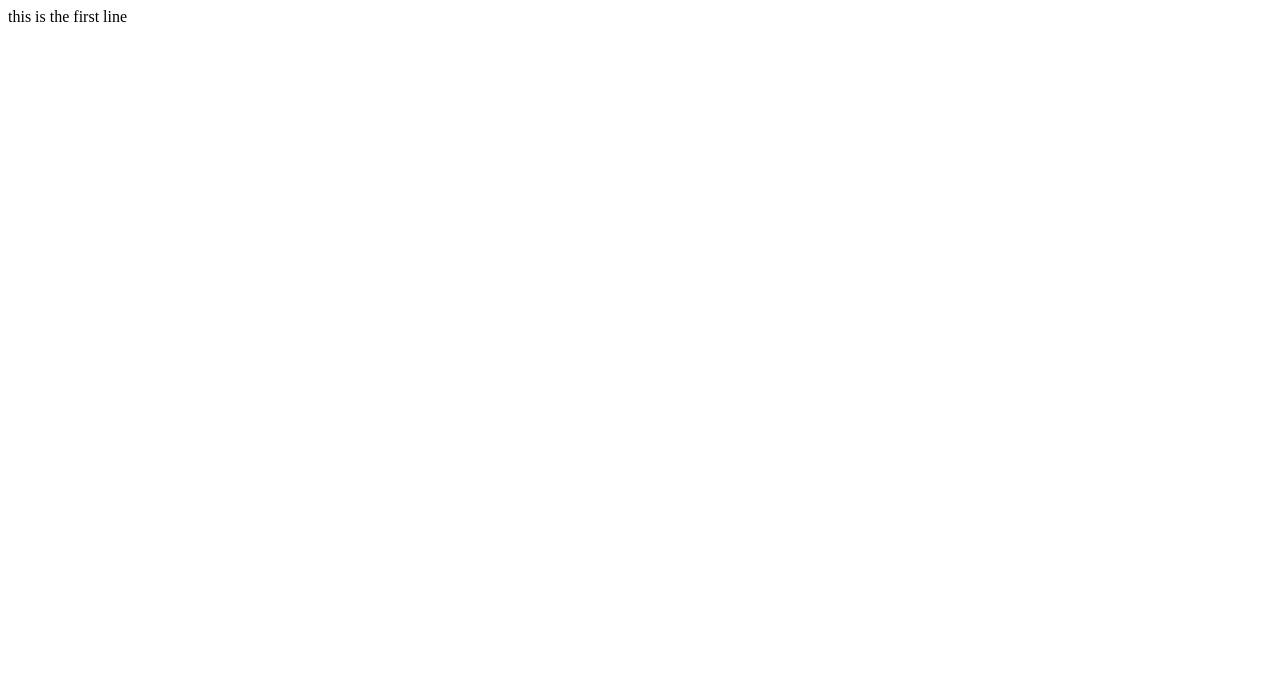
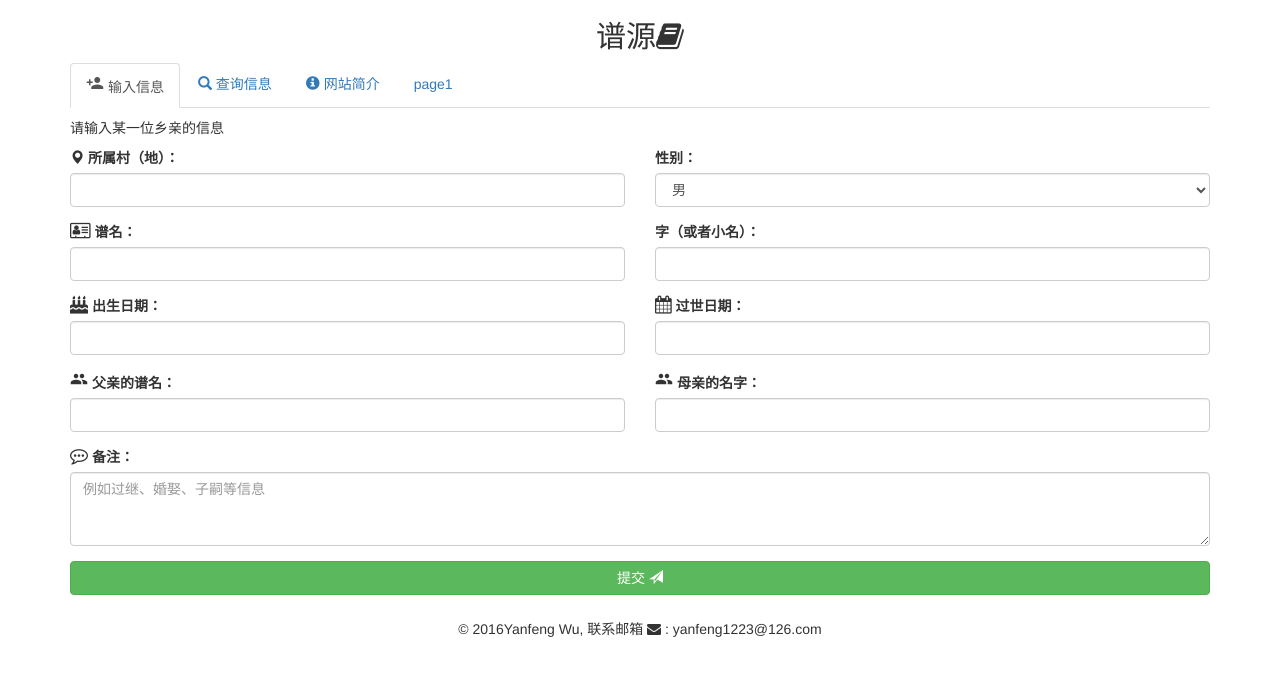
Before and after one commit to xmlongan/xmlongan.github.io, a plain HTML site: page index.html in a window 1280 px wide. Drawn offline with nearby package versions, Linux system fonts and the light colour scheme.

Commit message:
Update index.html

```diff
--- a/index.html
+++ b/index.html
@@ -1,9 +1,128 @@
-<DOCTYPE html>
+<!DOCTYPE html>
 <html>
-<head>
-<title>My page on github</title>
-</head>
-<body>
-<p> this is the first line</p>
-</body>
+  <head>
+    <meta charset="utf-8">
+    <meta name="viewport" content="width=device-width, initial-scale=1">
+    <link rel="stylesheet" href="https://maxcdn.bootstrapcdn.com/bootstrap/3.3.7/css/bootstrap.min.css">
+    <script src="https://ajax.googleapis.com/ajax/libs/jquery/3.1.1/jquery.min.js"></script>
+    <script src="https://maxcdn.bootstrapcdn.com/bootstrap/3.3.7/js/bootstrap.min.js"></script>
+    <link rel="stylesheet" href="https://cdnjs.cloudflare.com/ajax/libs/font-awesome/4.7.0/css/font-awesome.min.css">
+    <link href="https://fonts.googleapis.com/icon?family=Material+Icons" rel="stylesheet">
+    <link rel="shortcut icon" href="/favicon.ico" type="image/x-icon">
+    <link href="/favicon.ico" rel="icon">
+    <title>联谱</title>
+    <script src="practice.js"></script>
+    <style media="screen">
+      #intro {
+        margin-top:10px;
+        margin-bottom:10px;
+      }
+    </style>
+  </head>
+  <body>
+    <div class="container">
+      <h2 class="text-center">谱源<i class="fa fa-book"></i></h2>
+      <!--<span class="glyphicon glyphicon-book"></span> <span class="glyphicon glyphicon-book"></span>-->
+      <ul class="nav nav-tabs" role="tablist">
+        <li class="active"><a href="index.html"><i class="material-icons" style="font-size:18px">person_add</i> 输入信息</a></li>
+        <li><a href="Search.html"><span class="glyphicon glyphicon-search"></span> 查询信息</a></li>
+        <li><a href="About.html"><span class="glyphicon glyphicon-info-sign"></span> 网站简介</a></li>
+        <li><a href="page1.html">page1</a></li>
+      </ul>
+    </div>
+    <div class="container">
+      <p id="intro">
+        请输入某一位乡亲的信息
+      </p>
+    </div>
+
+    <div class="container">
+
+      <form class="" action="index.html" method="post">
+        <div class="row">
+          <div class="col-md-6">
+            <div class="form-group">
+              <label for="SuoShuDi"><span class="glyphicon glyphicon-map-marker"></span> 所属村（地）：</label>
+              <input  type="text" list="location" class="form-control" id="SuoShuDi" required="">
+              <datalist id="location">
+                <option value="槐树村">
+                <option value="北山村">
+                <option value="燕窠村">
+                <option value="寺前村"></option>
+                <option value="老屋下"></option>
+                <option value="土桥头">
+              </datalist>
+            </div>
+          </div>
+          <div class="col-md-6">
+            <div class="form-group">
+              <label for="XingBie">性别：</label>
+              <select class="form-control" id="XingBie">
+                <option>男</option>
+                <option>女</option>
+              </select>
+            </div>
+
+          </div>
+        </div>
+        <div class="row">
+          <div class="col-md-6">
+            <div class="form-group">
+              <label for="PuMing"><i class="fa fa-address-card-o" style="font-size:18px"></i> 谱名：</label>
+              <input type="text" class="form-control" id="PuMing">
+            </div>
+          </div>
+          <div class="col-md-6">
+            <div class="form-group">
+              <label for="XiaoMing">字（或者小名）：</label>
+              <input type="text" class="form-control" id="XiaoMing">
+            </div>
+          </div>
+        </div>
+        <div class="row">
+          <div class="col-md-6">
+            <div class="form-group">
+              <label for="BirthDay"><i class="fa fa-birthday-cake" style="font-size:18px"></i> 出生日期：</label>
+              <input type="text" class="form-control" id="BirthDay" required="">
+            </div>
+          </div>
+          <div class="col-md-6">
+            <div class="form-group">
+              <label for="PassDay"><i class="fa fa-calendar" style="font-size:18px"></i> 过世日期：</label>
+              <input type="text" class="form-control" id="PassDay" placeholder="">
+            </div>
+          </div>
+        </div>
+        <div class="row">
+          <div class="col-md-6">
+            <div class="form-group">
+              <label for="BaBa"><i class="material-icons" style="font-size:18px">people</i> 父亲的谱名：</label>
+              <input type="text" class="form-control" id="BaBa" required="">
+            </div>
+          </div>
+          <div class="col-md-6">
+            <div class="form-group">
+              <label for="MaMa"><i class="material-icons" style="font-size:18px">people</i> 母亲的名字：</label>
+              <input type="text" class="form-control" id="MaMa" required="">
+            </div>
+          </div>
+        </div>
+          <div class="form-group">
+            <label for="BeiZhu"><i class="fa fa-commenting-o" style="font-size:18px"></i> 备注：</label>
+            <textarea class="form-control" rows="3" id="BeiZhu" placeholder="例如过继、婚娶、子嗣等信息"></textarea>
+          </div>
+
+          <button type="submit" class="btn btn-success btn-block"> 提交 <span class="glyphicon glyphicon-send"></span></button>
+      </form>
+    </div>
+
+    <div class="container">
+      <footer>
+        <p class="text-center"style="margin-top:24px;margin-bottom:24px">
+          &#169 2016Yanfeng Wu, 联系邮箱
+          <i class="fa fa-envelope"></i>
+          : yanfeng1223@126.com</p>
+      </footer>
+    </div>
+  </body>
 </html>
```
